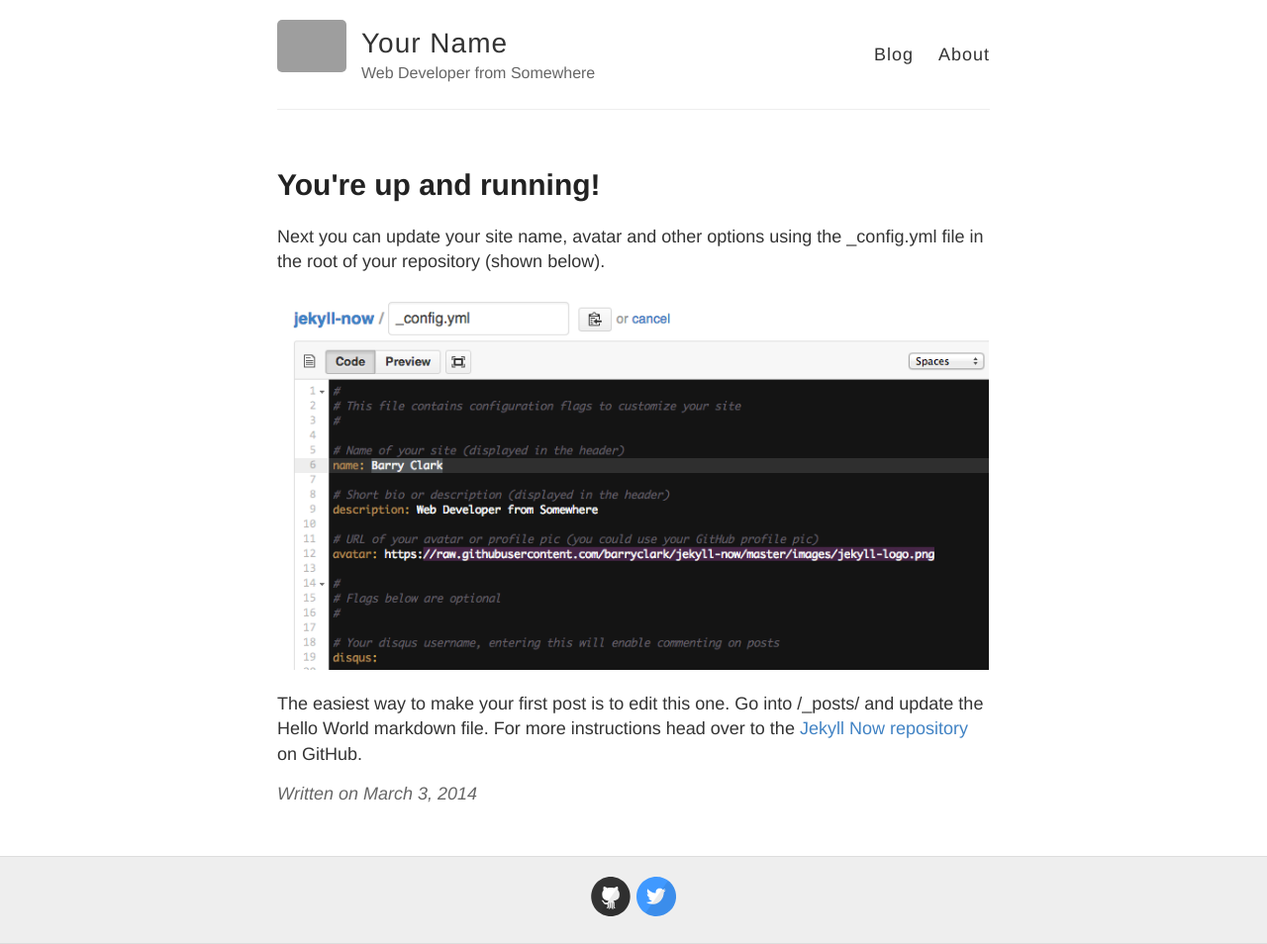
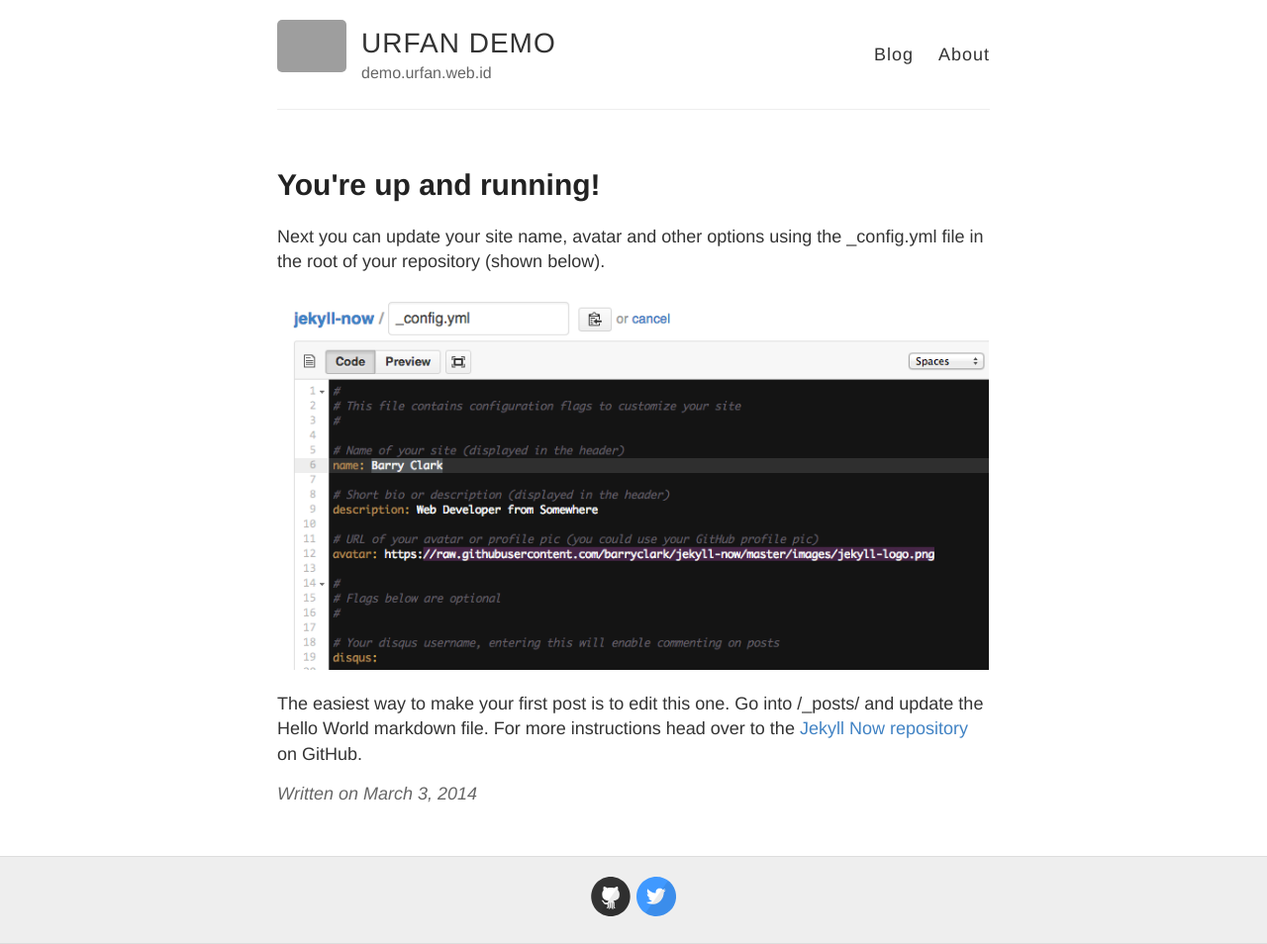
Before and after one commit to urfanismail/demo, a Jekyll site: the page built from _posts/2014-3-3-Hello-World.md, in a window 1280 px wide. Shown: the whole page at 99% size. Built offline with Jekyll 4.4.1, drawn with Linux system fonts in a browser that asks for light colours; grey boxes are pictures that could not be loaded.

Commit message:
Update _config.yml

```diff
--- a/_config.yml
+++ b/_config.yml
@@ -3,10 +3,10 @@
 #
 
 # Name of your site (displayed in the header)
-name: Your Name
+name: URFAN DEMO
 
 # Short bio or description (displayed in the header)
-description: Web Developer from Somewhere
+description: demo.urfan.web.id
 
 # URL of your avatar or profile pic (you could use your GitHub profile pic)
 avatar: https://demo.urfan.web.id/images/logo.png
```
